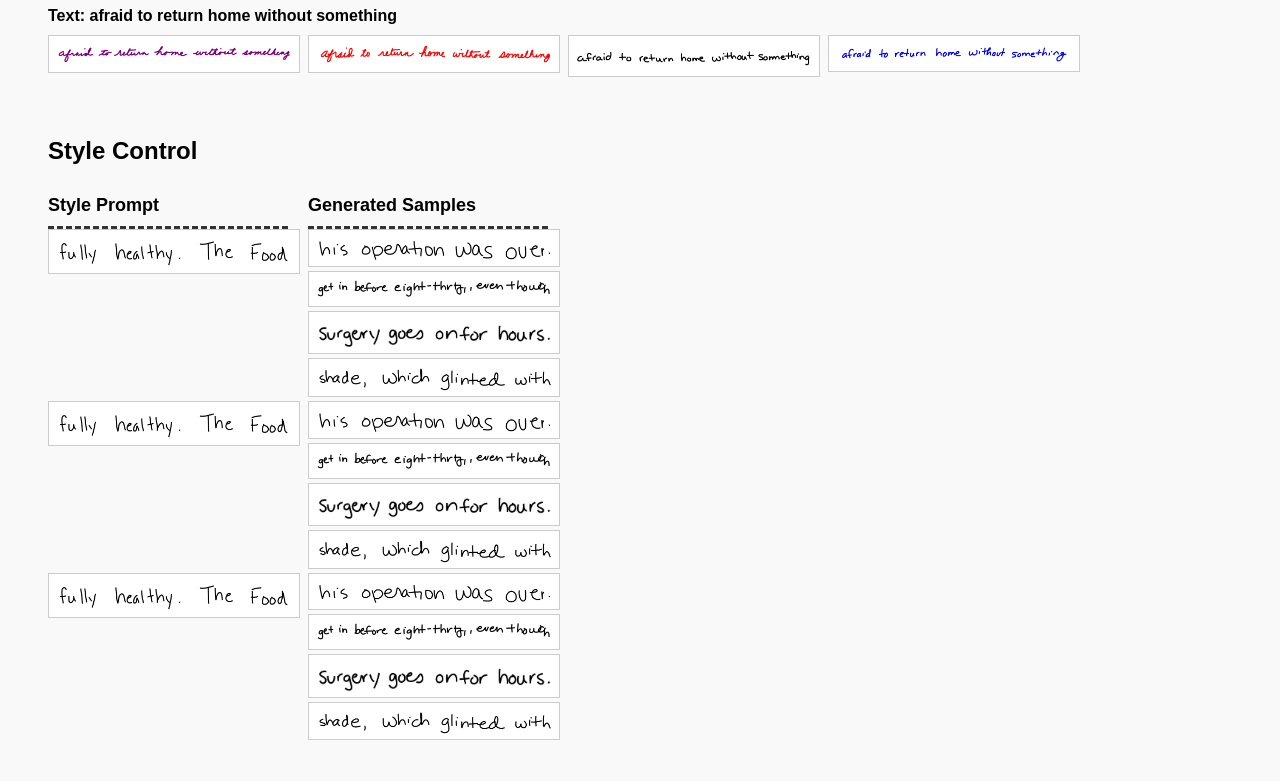
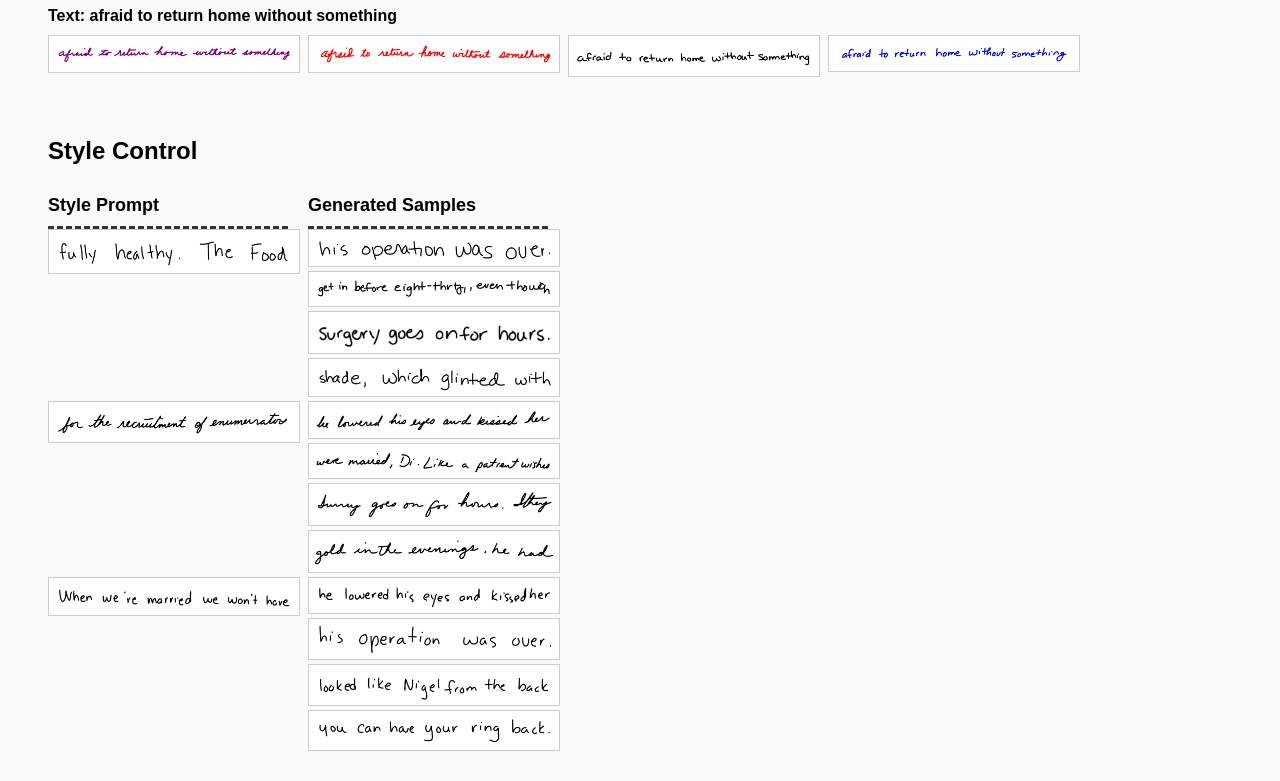
Before and after one commit to akahello-a11y/trink-demo, a plain HTML site: page index.html in a window 1280 px wide. Shown: the part 1633-2414 px from the top of the page. Drawn offline with Linux system fonts and the light colour scheme.

Commit message:
Update index.html

```diff
--- a/index.html
+++ b/index.html
@@ -185,22 +185,22 @@
 </div>
 
 <div class="sample-grid" style="grid-template-columns: repeat(2, 240px);">
-  <img src="figure/style/style_prompt_35.png">
+  <img src="figure/style/style_prompt_84.png">
   <div>
-    <img src="figure/style/generate35_1.png">
-    <img src="figure/style/generate35_2.png">
-    <img src="figure/style/generate35_3.png">
-    <img src="figure/style/generate35_4.png">
+    <img src="figure/style/generate84_1.png">
+    <img src="figure/style/generate84_2.png">
+    <img src="figure/style/generate84_3.png">
+    <img src="figure/style/generate84_4.png">
   </div>
 </div>
 
 <div class="sample-grid" style="grid-template-columns: repeat(2, 240px);">
-  <img src="figure/style/style_prompt_35.png">
+  <img src="figure/style/style_prompt_8.png">
   <div>
-    <img src="figure/style/generate35_1.png">
-    <img src="figure/style/generate35_2.png">
-    <img src="figure/style/generate35_3.png">
-    <img src="figure/style/generate35_4.png">
+    <img src="figure/style/generate8_1.png">
+    <img src="figure/style/generate8_2.png">
+    <img src="figure/style/generate8_3.png">
+    <img src="figure/style/generate8_4.png">
   </div>
 </div>
 
```
